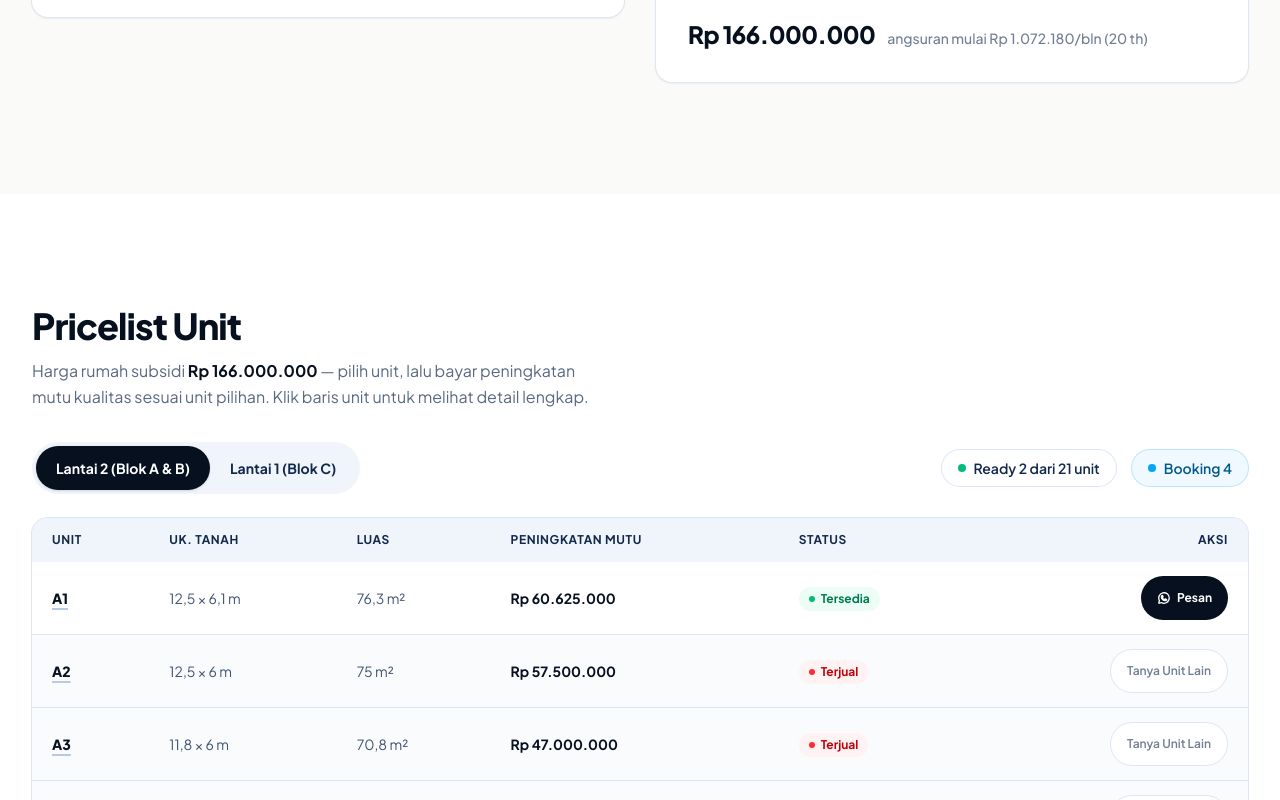
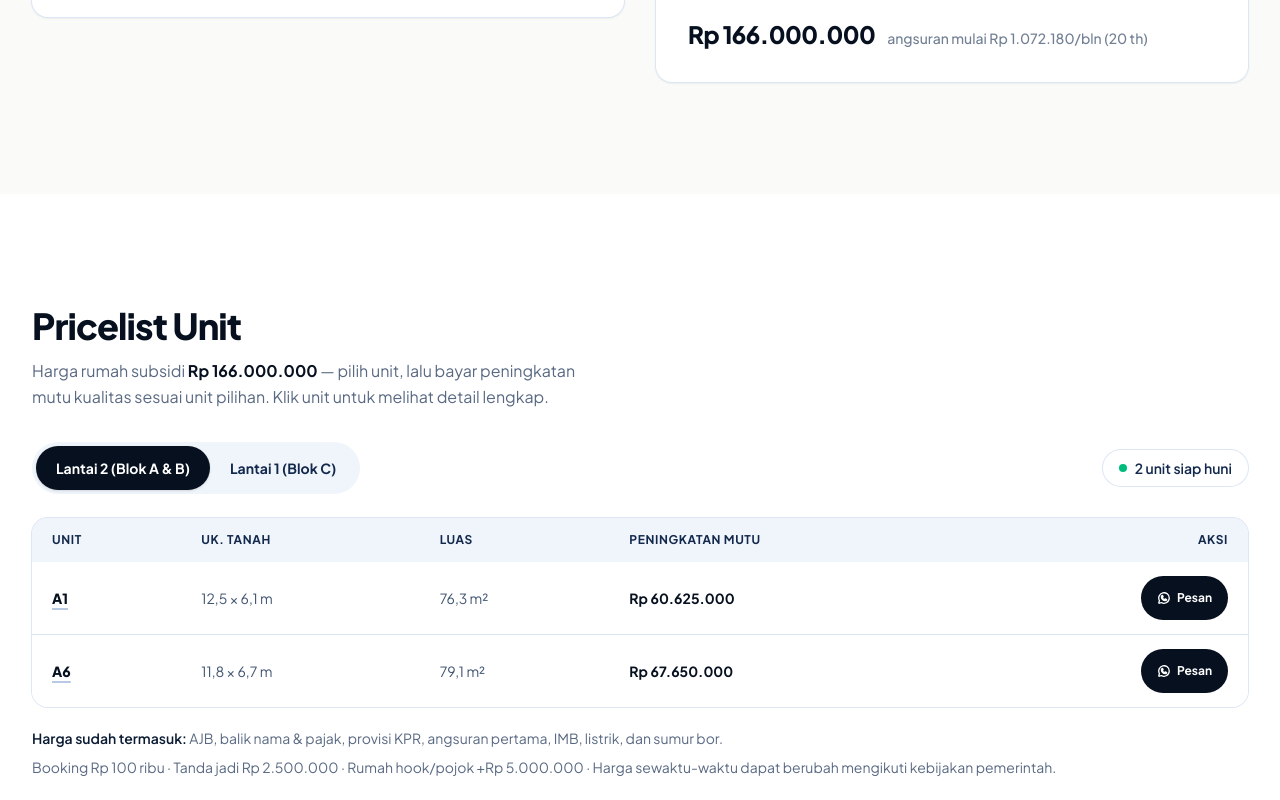
Before and after one commit to nickasad1000-cell/BHUMI-SAKA-ARUM, a Next.js app: page / in a window 1280 px wide. Shown: the part 2000-2800 px from the top of the page. Built offline with nearby package versions, Linux system fonts and the light colour scheme.

Commit message:
fix: rapikan situs publik dan perbaiki navigasi unit

```diff
--- a/src/app/layout.tsx
+++ b/src/app/layout.tsx
@@ -17,7 +17,7 @@ export const metadata: Metadata = {
     template: "%s | Bhumi Saka Arum",
   },
   description:
-    "Rumah subsidi 2 lantai satu-satunya di Lumajang. Type 36, 2 kamar tidur, siap huni di Klampokarum — ±8 menit dari Alun-Alun Kota Lumajang.",
+    "Rumah subsidi 2 lantai di Klampokarum, Lumajang. Type 36, 2 kamar tidur, siap huni — ±8 menit dari Alun-Alun Kota Lumajang.",
   alternates: {
     canonical: "/",
   },
@@ -47,7 +47,7 @@ const jsonLd = {
   "@type": "Residence",
   name: "Bhumi Saka Arum",
   description:
-    "Perumahan rumah subsidi 2 lantai satu-satunya di Lumajang oleh PT. Lembayung Wanantara Padha.",
+    "Perumahan rumah subsidi 2 lantai di Lumajang oleh PT. Lembayung Wanantara Padha.",
   url: siteUrl,
   telephone: "+6281333372016",
   image: `${siteUrl}/images/og-image.jpg`,
--- a/src/app/manifest.ts
+++ b/src/app/manifest.ts
@@ -5,7 +5,7 @@ export default function manifest(): MetadataRoute.Manifest {
     name: "Bhumi Saka Arum — Rumah Subsidi 2 Lantai di Lumajang",
     short_name: "Bhumi Saka Arum",
     description:
-      "Rumah subsidi 2 lantai satu-satunya di Lumajang. Type 36, siap huni di Klampokarum, Kec. Kunir.",
+      "Rumah subsidi 2 lantai di Lumajang. Type 36, siap huni di Klampokarum, Kec. Kunir.",
     id: "/",
     start_url: "/",
     display: "standalone",
--- a/src/app/page.tsx
+++ b/src/app/page.tsx
@@ -27,7 +27,7 @@ export default async function Home() {
         <HouseTypes />
         <Pricelist units={units} />
         <InstallmentCalculator />
-        <SitePlan units={units} />
+        <SitePlan />
         <Gallery />
         <LocationSection />
         <LeadForm />
--- a/src/app/sitemap.ts
+++ b/src/app/sitemap.ts
@@ -1,5 +1,6 @@
 import type { MetadataRoute } from "next";
 import { getUnits } from "@/lib/supabase";
+import { isReady } from "@/lib/data";
 
 const BASE = "https://bhumisakaarum.vercel.app";
 const LAST_UPDATED = new Date("2026-08-28T05:00:00Z");
@@ -13,7 +14,7 @@ export default async function sitemap(): Promise<MetadataRoute.Sitemap> {
       changeFrequency: "weekly",
       priority: 1,
     },
-    ...units.map((u) => ({
+    ...units.filter(isReady).map((u) => ({
       url: `${BASE}/unit/${u.unit.toLowerCase()}`,
       lastModified: LAST_UPDATED,
       changeFrequency: "monthly" as const,
--- a/src/app/unit/[kode]/page.tsx
+++ b/src/app/unit/[kode]/page.tsx
@@ -11,7 +11,7 @@ import {
   BUILD_SPEC,
   formatRupiah,
   INSTALLMENTS,
-  unitStatus,
+  isReady,
   waLink,
 } from "@/lib/data";
 import { getUnits } from "@/lib/supabase";
@@ -25,12 +25,13 @@ const SITE = "https://bhumisakaarum.vercel.app";
 
 export async function generateStaticParams() {
   const units = await getUnits();
-  return units.map((u) => ({ kode: u.unit.toLowerCase() }));
+  return units.filter(isReady).map((u) => ({ kode: u.unit.toLowerCase() }));
 }
 
 async function getUnit(kode: string) {
   const units = await getUnits();
-  return units.find((u) => u.unit.toLowerCase() === kode.toLowerCase());
+  const unit = units.find((u) => u.unit.toLowerCase() === kode.toLowerCase());
+  return unit && isReady(unit) ? unit : undefined;
 }
 
 export async function generateMetadata({ params }: PageProps): Promise<Metadata> {
@@ -38,11 +39,8 @@ export async function generateMetadata({ params }: PageProps): Promise<Metadata>
   const u = await getUnit(kode);
   if (!u) return { title: "Unit tidak ditemukan" };
 
-  const status = unitStatus(u);
-  const state =
-    status === "tersedia" ? "Tersedia" : status === "booking" ? "Booking" : "Terjual";
-  const title = `Unit ${u.unit} — Rumah Subsidi ${u.floor === 2 ? "2 Lantai" : "Lantai 1"} Lumajang (${state})`;
-  const description = `Unit ${u.unit} — rumah subsidi type 36, tanah ${String(u.land_area).replace(".", ",")} m² di Bhumi Saka Arum Klampokarum Lumajang. Harga ${formatRupiah(u.house_price)}, peningkatan mutu ${formatRupiah(u.dp_price)}. Status: ${state}.`;
+  const title = `Unit ${u.unit} — Rumah Subsidi ${u.floor === 2 ? "2 Lantai" : "Lantai 1"} Lumajang`;
+  const description = `Unit ${u.unit} — rumah subsidi type 36, tanah ${String(u.land_area).replace(".", ",")} m² di Bhumi Saka Arum Klampokarum Lumajang. Harga ${formatRupiah(u.house_price)}, peningkatan mutu ${formatRupiah(u.dp_price)}.`;
 
   return {
     title,
@@ -73,9 +71,6 @@ export default async function UnitDetailPage({ params }: PageProps) {
   const u = await getUnit(kode);
   if (!u) notFound();
 
-  const status = unitStatus(u);
-  const ready = status === "tersedia";
-  const booking = status === "booking";
   const photos = GALLERY.map((g) => ({ ...g }));
 
   const unitLd = {
@@ -88,11 +83,7 @@ export default async function UnitDetailPage({ params }: PageProps) {
       "@type": "Offer",
       priceCurrency: "IDR",
       price: String(u.house_price),
-      availability: ready
-        ? "https://schema.org/InStock"
-        : booking
-          ? "https://schema.org/PreOrder"
-          : "https://schema.org/SoldOut",
+      availability: "https://schema.org/InStock",
       url: `${SITE}/unit/${u.unit.toLowerCase()}`,
     },
   };
@@ -128,22 +119,6 @@ export default async function UnitDetailPage({ params }: PageProps) {
                 <h1 className="text-4xl font-extrabold tracking-tight text-navy-950 sm:text-5xl">
                   Unit {u.unit}
                 </h1>
-                {ready ? (
-                  <span className="inline-flex items-center gap-1.5 rounded-full bg-emerald-50 px-3 py-1.5 text-xs font-bold text-emerald-700">
-                    <span className="h-1.5 w-1.5 rounded-full bg-emerald-500" />
-                    Tersedia
-                  </span>
-                ) : booking ? (
-                  <span className="inline-flex items-center gap-1.5 rounded-full bg-sky-50 px-3 py-1.5 text-xs font-bold text-sky-700">
-                    <span className="h-1.5 w-1.5 rounded-full bg-sky-500" />
-                    Booking
-                  </span>
-                ) : (
-                  <span className="inline-flex items-center gap-1.5 rounded-full bg-red-50 px-3 py-1.5 text-xs font-bold text-red-700">
-                    <span className="h-1.5 w-1.5 rounded-full bg-red-500" />
-                    Terjual
-                  </span>
-                )}
               </div>
               <p className="mt-2 text-lg font-semibold text-navy-800/80">
                 Blok {u.blok} · Lantai {u.floor} · Type 36 ·{" "}
@@ -210,7 +185,6 @@ export default async function UnitDetailPage({ params }: PageProps) {
               </p>
 
               <div className="mt-6 flex flex-col gap-3 sm:flex-row">
-                {ready ? (
                 <a
                   href={waLink(
                     `Halo, saya tertarik dengan unit ${u.unit} (Blok ${u.blok}, lantai ${u.floor}) di Bhumi Saka Arum. Mohon info ketersediaannya.`
@@ -222,19 +196,6 @@ export default async function UnitDetailPage({ params }: PageProps) {
                   <WhatsappLogo size={18} weight="bold" />
                   Pesan Unit {u.unit}
                 </a>
-                ) : (
-                  <a
-                    href={waLink(
-                      `Halo, unit ${u.unit} ${booking ? "sedang booking" : "sudah terjual"}. Mohon info unit yang masih tersedia di Bhumi Saka Arum.`
-                    )}
-                    target="_blank"
-                    rel="noopener noreferrer"
-                    className="inline-flex min-h-[52px] flex-1 items-center justify-center gap-2 rounded-full border border-navy-200 bg-white px-6 text-sm font-bold text-navy-900 transition hover:border-navy-300 active:scale-[0.98]"
-                  >
-                    <WhatsappLogo size={18} weight="bold" />
-                    {booking ? "Unit ini booking" : "Unit ini terjual"} — Tanya Unit Lain
-                  </a>
-                )}
                 <BackLink
                   target="harga"
                   className="inline-flex min-h-[52px] items-center justify-center gap-2 rounded-full border border-navy-200 bg-white px-6 text-sm font-bold text-navy-900 transition hover:border-navy-300 active:scale-[0.98]"
@@ -266,7 +227,7 @@ export default async function UnitDetailPage({ params }: PageProps) {
                 className="w-full rounded-2xl object-cover ring-1 ring-navy-100"
               />
               <p className="mt-2 text-center text-xs font-semibold text-navy-800/70">
-                Posisi Blok {u.blok} pada siteplan — klik foto galeri untuk melihat seluruh unitnya
+                Posisi Blok {u.blok} pada siteplan Bhumi Saka Arum
               </p>
             </div>
           </div>
--- a/src/components/footer.tsx
+++ b/src/components/footer.tsx
@@ -25,8 +25,7 @@ export function Footer() {
               </div>
             </div>
             <p className="mt-4 max-w-xs text-sm leading-relaxed text-white/60">
-              Rumah subsidi 2 LANTAI
-              <span className="block">Satu-satunya di Lumajang</span>
+              Rumah subsidi 2 lantai
               <span className="block">Hunian modern siap huni untuk keluarga Anda.</span>
             </p>
           </div>
--- a/src/components/hero.tsx
+++ b/src/components/hero.tsx
@@ -28,7 +28,7 @@ export function Hero() {
             </p>
             <h1 className="mt-4 text-4xl font-extrabold leading-[1.08] tracking-tight text-white sm:text-5xl lg:text-6xl">
               Rumah Subsidi <span className="text-gold-400">2 LANTAI</span>
-              <span className="block">Satu-satunya di Lumajang</span>
+              <span className="block">Siap Huni di Lumajang</span>
             </h1>
             <p className="mt-5 max-w-md text-base leading-relaxed text-navy-100 sm:text-lg">
               Hunian modern siap huni, ±8 menit dari Alun-Alun Kota Lumajang.
--- a/src/components/highlights.tsx
+++ b/src/components/highlights.tsx
@@ -5,7 +5,7 @@ const ITEMS = [
   {
     icon: Tag,
     title: "Booking Rp 100 ribu",
-    desc: "Promo terbatas untuk mengunci unit pilihan Anda.",
+    desc: "Mengunci unit pilihan Anda.",
   },
   {
     icon: ShieldCheck,
--- a/src/components/pricelist.tsx
+++ b/src/components/pricelist.tsx
@@ -2,24 +2,13 @@
 
 import { useState } from "react";
 import Link from "next/link";
-import { useRouter } from "next/navigation";
 import { WhatsappLogo } from "@phosphor-icons/react/dist/ssr";
-import {
-  bookingCount,
-  formatRupiah,
-  isBooking,
-  isReady,
-  readyCount,
-  waLink,
-  type Unit,
-} from "@/lib/data";
+import { formatRupiah, isReady, waLink, type Unit } from "@/lib/data";
 
 export function Pricelist({ units }: { units: Unit[] }) {
   const [floor, setFloor] = useState<1 | 2>(2);
-  const router = useRouter();
-  const rows = units.filter((u) => u.floor === floor);
-  const ready = readyCount(units);
-  const booking = bookingCount(units);
+  const readyUnits = units.filter(isReady);
+  const rows = readyUnits.filter((u) => u.floor === floor);
 
   return (
     <section id="harga" className="scroll-mt-20 bg-white">
@@ -34,7 +23,7 @@ export function Pricelist({ units }: { units: Unit[] }) {
               {formatRupiah(166_000_000)}
             </strong>{" "}
             — pilih unit, lalu bayar peningkatan mutu kualitas sesuai unit
-            pilihan. Klik baris unit untuk melihat detail lengkap.
+            pilihan. Klik unit untuk melihat detail lengkap.
           </p>
         </div>
 
@@ -46,7 +35,7 @@ export function Pricelist({ units }: { units: Unit[] }) {
                 type="button"
                 onClick={() => setFloor(f)}
                 aria-pressed={floor === f}
-                className={`rounded-full px-5 py-3 text-sm font-bold transition ${
+                className={`min-h-11 rounded-full px-5 text-sm font-bold transition ${
                   floor === f
                     ? "bg-navy-950 text-white shadow-sm"
                     : "text-navy-800 hover:text-navy-950"
@@ -56,83 +45,125 @@ export function Pricelist({ units }: { units: Unit[] }) {
               </button>
             ))}
           </div>
-          <p className="inline-flex items-center gap-4 text-sm font-semibold text-navy-800 sm:ml-auto">
-            <span className="inline-flex items-center gap-2 rounded-full bg-white px-4 py-2 ring-1 ring-navy-100">
+          <p className="inline-flex items-center gap-2 rounded-full bg-white px-4 py-2 text-sm font-semibold text-navy-800 ring-1 ring-navy-100 sm:ml-auto">
             <span className="h-2 w-2 rounded-full bg-emerald-500" />
-              Ready {ready} dari {units.length} unit
-            </span>
-            {booking > 0 && (
-              <span className="inline-flex items-center gap-2 rounded-full bg-sky-50 px-4 py-2 text-sky-800 ring-1 ring-sky-200">
-                <span className="h-2 w-2 rounded-full bg-sky-500" />
-                Booking {booking}
-              </span>
-            )}
+            {readyUnits.length} unit siap huni
           </p>
         </div>
 
-        <div className="mt-6 overflow-hidden rounded-2xl ring-1 ring-navy-100">
-          <div className="overflow-x-auto">
-            <table className="w-full min-w-[640px] text-left text-sm">
+        {rows.length === 0 ? (
+          <div className="mt-6 rounded-2xl border border-dashed border-navy-200 p-8 text-center">
+            <p className="text-sm text-navy-800/70">
+              Belum ada unit lantai {floor} yang siap huni.
+            </p>
+            <a
+              href={waLink(
+                "Halo, saya ingin info unit Bhumi Saka Arum yang masih tersedia."
+              )}
+              target="_blank"
+              rel="noopener noreferrer"
+              className="mt-4 inline-flex min-h-[44px] items-center justify-center gap-1.5 rounded-full bg-navy-950 px-5 text-sm font-bold text-white transition hover:bg-navy-800 active:scale-[0.98]"
+            >
+              <WhatsappLogo size={16} weight="bold" />
+              Tanya unit yang tersedia
+            </a>
+          </div>
+        ) : (
+          <>
+            <div className="mt-6 grid gap-3 md:hidden">
+              {rows.map((u) => (
+                <div
+                  key={u.unit}
+                  className="rounded-2xl bg-white p-4 ring-1 ring-navy-100"
+                >
+                  <div className="flex items-start justify-between gap-4">
+                    <div>
+                      <Link
+                        href={`/unit/${u.unit.toLowerCase()}`}
+                        className="text-lg font-extrabold text-navy-950 underline decoration-navy-200 decoration-2 underline-offset-4"
+                      >
+                        {u.unit}
+                      </Link>
+                      <p className="mt-0.5 text-sm text-navy-800/70">
+                        Blok {u.blok} · Lantai {u.floor} ·{" "}
+                        {String(u.land_area).replace(".", ",")} m²
+                      </p>
+                    </div>
+                    <div className="text-right">
+                      <p className="text-[10px] font-bold uppercase tracking-wide text-navy-800/50">
+                        Peningkatan mutu
+                      </p>
+                      <p className="mt-0.5 text-sm font-bold text-navy-950">
+                        {formatRupiah(u.dp_price)}
+                      </p>
+                    </div>
+                  </div>
+                  <div className="mt-3 flex items-center justify-between gap-3">
+                    <Link
+                      href={`/unit/${u.unit.toLowerCase()}`}
+                      className="text-xs font-semibold text-navy-700"
+                    >
+                      Lihat detail →
+                    </Link>
+                    <a
+                      href={waLink(
+                        `Halo, saya tertarik dengan unit ${u.unit} (Blok ${u.blok}, lantai ${u.floor}) di Bhumi Saka Arum. Mohon info ketersediaannya.`
+                      )}
+                      target="_blank"
+                      rel="noopener noreferrer"
+                      className="inline-flex min-h-[44px] items-center justify-center gap-1.5 rounded-full bg-navy-950 px-4 text-xs font-bold text-white transition hover:bg-navy-800 active:scale-[0.98]"
+                    >
+                      <WhatsappLogo size={14} weight="bold" />
+                      Pesan
+                    </a>
+                  </div>
+                </div>
+              ))}
+            </div>
+
+            <div className="mt-6 hidden overflow-hidden rounded-2xl ring-1 ring-navy-100 md:block">
+              <table className="w-full text-left text-sm">
                 <thead>
                   <tr className="bg-navy-50 text-xs font-bold uppercase tracking-wider text-navy-800">
-                  <th scope="col" className="px-5 py-3.5">Unit</th>
-                  <th scope="col" className="px-5 py-3.5">Uk. Tanah</th>
-                  <th scope="col" className="px-5 py-3.5">Luas</th>
-                  <th scope="col" className="px-5 py-3.5">Peningkatan Mutu</th>
-                  <th scope="col" className="px-5 py-3.5">Status</th>
-                  <th scope="col" className="px-5 py-3.5 text-right">Aksi</th>
+                    <th scope="col" className="px-5 py-3.5">
+                      Unit
+                    </th>
+                    <th scope="col" className="px-5 py-3.5">
+                      Uk. Tanah
+                    </th>
+                    <th scope="col" className="px-5 py-3.5">
+                      Luas
+                    </th>
+                    <th scope="col" className="px-5 py-3.5">
+                      Peningkatan Mutu
+                    </th>
+                    <th scope="col" className="px-5 py-3.5 text-right">
+                      Aksi
+                    </th>
                   </tr>
                 </thead>
                 <tbody className="divide-y divide-navy-100 bg-white">
-                {rows.map((u) => {
-                  const tersedia = isReady(u);
-                  const dibooking = isBooking(u);
-                  return (
-                    <tr
-                      key={u.unit}
-                      onClick={() => router.push(`/unit/${u.unit.toLowerCase()}`)}
-                      className={`group cursor-pointer transition-colors ${
-                        tersedia ? "hover:bg-navy-50/60" : "bg-navy-50/40 hover:bg-navy-50/70"
-                      }`}
-                    >
-                      <td className="px-5 py-3.5 font-extrabold text-navy-950">
+                  {rows.map((u) => (
+                    <tr key={u.unit} className="transition-colors hover:bg-navy-50/60">
+                      <td className="whitespace-nowrap px-5 py-3.5 font-extrabold text-navy-950">
                         <Link
                           href={`/unit/${u.unit.toLowerCase()}`}
-                          className="underline decoration-navy-200 decoration-2 underline-offset-4 group-hover:decoration-gold-400"
+                          className="underline decoration-navy-200 decoration-2 underline-offset-4 hover:decoration-gold-400"
                         >
                           {u.unit}
                         </Link>
                       </td>
-                      <td className="px-5 py-3.5 text-navy-800/80">
+                      <td className="whitespace-nowrap px-5 py-3.5 text-navy-800/80">
                         {String(u.land_length).replace(".", ",")} ×{" "}
                         {String(u.land_width).replace(".", ",")} m
                       </td>
-                      <td className="px-5 py-3.5 text-navy-800/80">
+                      <td className="whitespace-nowrap px-5 py-3.5 text-navy-800/80">
                         {String(u.land_area).replace(".", ",")} m²
                       </td>
-                      <td className="px-5 py-3.5 font-bold text-navy-950">
+                      <td className="whitespace-nowrap px-5 py-3.5 font-bold text-navy-950">
                         {formatRupiah(u.dp_price)}
                       </td>
-                      <td className="px-5 py-3.5">
-                        {tersedia ? (
-                          <span className="inline-flex items-center gap-1.5 rounded-full bg-emerald-50 px-2.5 py-1 text-xs font-bold text-emerald-700">
-                            <span className="h-1.5 w-1.5 rounded-full bg-emerald-500" />
-                            Tersedia
-                          </span>
-                        ) : dibooking ? (
-                          <span className="inline-flex items-center gap-1.5 rounded-full bg-sky-50 px-2.5 py-1 text-xs font-bold text-sky-700">
-                            <span className="h-1.5 w-1.5 rounded-full bg-sky-500" />
-                            Booking
-                          </span>
-                        ) : (
-                          <span className="inline-flex items-center gap-1.5 rounded-full bg-red-50 px-2.5 py-1 text-xs font-bold text-red-700">
-                            <span className="h-1.5 w-1.5 rounded-full bg-red-500" />
-                            Terjual
-                          </span>
-                        )}
-                      </td>
-                      <td className="px-5 py-3.5 text-right" onClick={(e) => e.stopPropagation()}>
-                        {tersedia ? (
+                      <td className="whitespace-nowrap px-5 py-3.5 text-right">
                         <a
                           href={waLink(
                             `Halo, saya tertarik dengan unit ${u.unit} (Blok ${u.blok}, lantai ${u.floor}) di Bhumi Saka Arum. Mohon info ketersediaannya.`
@@ -144,26 +175,14 @@ export function Pricelist({ units }: { units: Unit[] }) {
                           <WhatsappLogo size={14} weight="bold" />
                           Pesan
                         </a>
-                        ) : (
-                          <a
-                            href={waLink(
-                              `Halo, unit ${u.unit} di Bhumi Saka Arum ${dibooking ? "sedang booking" : "sudah terjual"}. Mohon info unit yang masih tersedia.`
-                            )}
-                            target="_blank"
-                            rel="noopener noreferrer"
-                            className="inline-flex min-h-[44px] items-center justify-center rounded-full border border-navy-100 bg-white px-4 py-2.5 text-xs font-semibold text-navy-800/60 transition hover:border-navy-200 hover:text-navy-800"
-                          >
-                            Tanya Unit Lain
-                          </a>
-                        )}
                       </td>
                     </tr>
-                  );
-                })}
+                  ))}
                 </tbody>
               </table>
             </div>
-        </div>
+          </>
+        )}
 
         <div className="mt-5 space-y-1.5 text-sm leading-relaxed text-navy-800/70">
           <p>
@@ -174,9 +193,9 @@ export function Pricelist({ units }: { units: Unit[] }) {
             listrik, dan sumur bor.
           </p>
           <p>
-            Booking Rp 100 ribu · Tanda jadi Rp 2.500.000 (pilih unit, tidak
-            mengurangi harga) · Rumah hook/pojok +Rp 5.000.000 · Harga
-            sewaktu-waktu dapat berubah mengikuti kebijakan pemerintah.
+            Booking Rp 100 ribu · Tanda jadi Rp 2.500.000 · Rumah hook/pojok
+            +Rp 5.000.000 · Harga sewaktu-waktu dapat berubah mengikuti
+            kebijakan pemerintah.
           </p>
         </div>
       </div>
--- a/src/components/siteplan.tsx
+++ b/src/components/siteplan.tsx
@@ -4,10 +4,6 @@ import {
   BUILD_SPEC,
   KPR_EMPLOYEE,
   KPR_ENTREPRENEUR,
-  bookingCount,
-  isReady,
-  unitStatus,
-  type Unit,
 } from "@/lib/data";
 
 function DocList({ title, items }: { title: string; items: string[] }) {
@@ -28,11 +24,7 @@ function DocList({ title, items }: { title: string; items: string[] }) {
   );
 }
 
-export function SitePlan({ units }: { units: Unit[] }) {
-  const ready = units.filter(isReady).length;
-  const booking = bookingCount(units);
-  const terjual = units.filter((u) => unitStatus(u) === "terjual").length;
-
+export function SitePlan() {
   return (
     <section id="siteplan" className="scroll-mt-20 bg-paper">
       <div className="mx-auto max-w-7xl px-4 py-20 sm:px-6 lg:px-8 lg:py-28">
@@ -41,27 +33,7 @@ export function SitePlan({ units }: { units: Unit[] }) {
             Siteplan &amp; persyaratan KPR
           </h2>
           <p className="mt-3 max-w-xl text-base leading-relaxed text-navy-800/70">
-            21 unit pada Blok A, B, dan C — unit yang disilang pada site plan
-            sudah terjual. Tersedia juga rumah hook/pojok.
-          </p>
-        </Reveal>
-
-        <Reveal delay={0.05}>
-          <p className="mt-6 flex flex-wrap items-center gap-x-5 gap-y-2 text-sm font-bold text-navy-900">
-            <span className="inline-flex items-center gap-2 rounded-full bg-white px-4 py-2 ring-1 ring-navy-100">
-              <span className="h-2 w-2 rounded-full bg-emerald-500" />
-              Ready {ready} dari {units.length} unit
-            </span>
-            {booking > 0 && (
-              <span className="inline-flex items-center gap-2 rounded-full bg-sky-50 px-4 py-2 text-sky-800 ring-1 ring-sky-200">
-                <span className="h-2 w-2 rounded-full bg-sky-500" />
-                Booking {booking}
-              </span>
-            )}
-            <span className="inline-flex items-center gap-2 rounded-full bg-white px-4 py-2 ring-1 ring-navy-100">
-              <span className="h-2 w-2 rounded-full bg-red-500" />
-              Terjual {terjual}
-            </span>
+            21 unit pada Blok A, B, dan C. Tersedia juga rumah hook/pojok.
           </p>
         </Reveal>
 
@@ -70,7 +42,7 @@ export function SitePlan({ units }: { units: Unit[] }) {
             <ZoomImage
               src="/images/siteplan.webp"
               alt="Site plan Bhumi Saka Arum — Blok A, B, dan C, Klampokarum Lumajang"
-              caption="Siteplan Bhumi Saka Arum — unit disilang = terjual"
+              caption="Siteplan Bhumi Saka Arum — Blok A, B, dan C"
               className="w-full"
               imgClassName="h-auto w-full rounded-lg object-cover"
               width={1920}
```
Also changed, not shown: src/components/navbar.tsx (+19 -7 lines), src/components/scroll-to.tsx (+13 -2 lines), 1 other file (tests, documents, lock files or other folders). Lines whose indentation alone changed are shown as unchanged.
